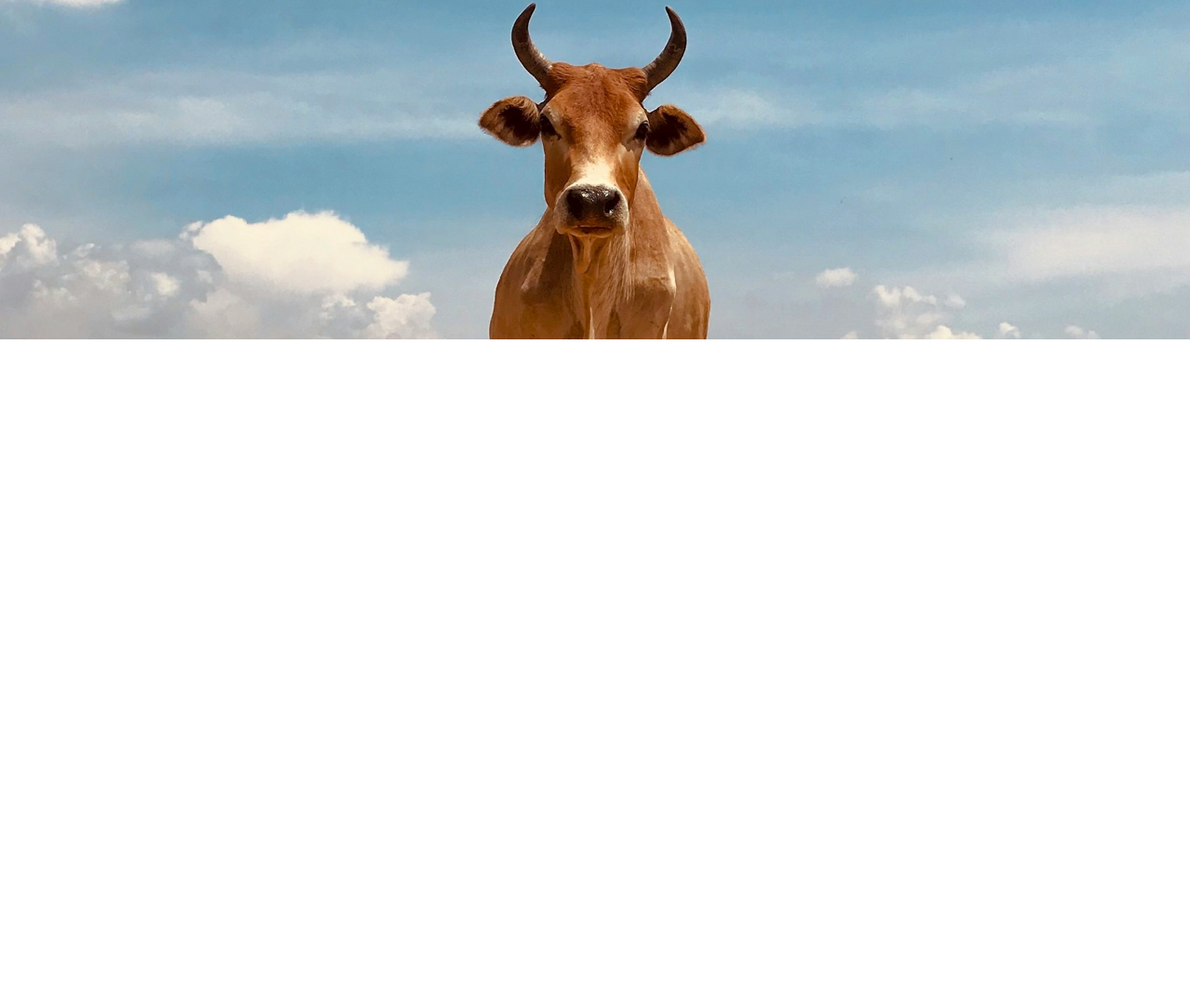
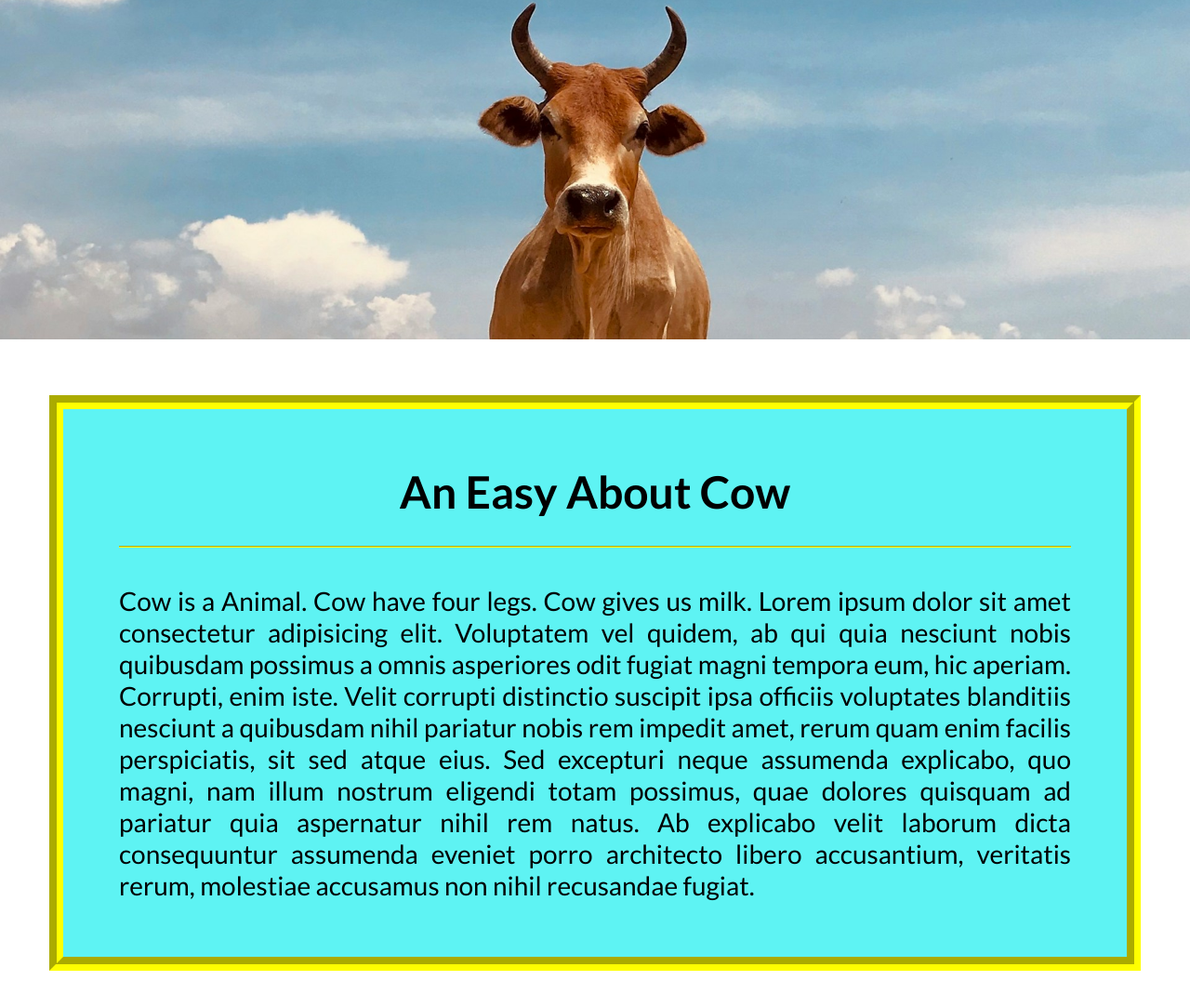
Before and after one commit to taibur171/conceptual-html-css-, a plain HTML site: page index.html in a window 1280 px wide. Shown: the part 435-1518 px from the top of the page at 93% size. Before the commit the page ends 800 px from the top, so only its background shows below. Drawn offline with Linux system fonts and the light colour scheme.

Commit message:
simple style

```diff
--- a/index.html
+++ b/index.html
@@ -14,5 +14,10 @@
     <div class="hero">
         <h1>The Cow</h1>
     </div>
+    <div class="article">
+        <!-- content -->
+        <h2>An Easy About Cow</h2>
+        <p>Cow is a Animal. Cow have four legs. <span>Cow gives us milk.</span> Lorem ipsum dolor sit amet consectetur adipisicing elit. Voluptatem vel quidem, ab qui quia nesciunt nobis quibusdam possimus a omnis asperiores odit fugiat magni tempora eum, hic aperiam. Corrupti, enim iste. Velit corrupti distinctio suscipit ipsa officiis voluptates blanditiis nesciunt a quibusdam nihil pariatur nobis rem impedit amet, rerum quam enim facilis perspiciatis, sit sed atque eius. Sed excepturi neque assumenda explicabo, quo magni, nam illum nostrum eligendi totam possimus, quae dolores quisquam ad pariatur quia aspernatur nihil rem natus. Ab explicabo velit laborum dicta consequuntur assumenda eveniet porro architecto libero accusantium, veritatis rerum, molestiae accusamus non nihil recusandae fugiat.</p>
+    </div>
 </body>
 </html>
--- a/styles/style.css
+++ b/styles/style.css
@@ -1,6 +1,8 @@
+@import url('https://fonts.googleapis.com/css2?family=Lato:ital,wght@0,100;0,300;0,400;0,700;0,900;1,100;1,300;1,400;1,700;1,900&display=swap');
 *{
     margin: 0;
     padding: 0;
+    font-family: "Lato", sans-serif;
 }
 .hero{
     background-image: url(../images/cow.jpg);
@@ -18,3 +20,32 @@
     word-spacing: 40px;
     letter-spacing: 20px;
 }
+.article{
+    text-align: justify;
+    width: 80%;
+    /* margin-left: auto;
+    margin-right: auto;
+    margin-top: 60px;
+    margin-bottom: 60px; */
+    margin: 60px auto;
+    background-color: rgba(18, 238, 238, 0.678);
+    padding: 60px;
+    border-width: 15px;
+    border-color: yellow;
+    border-style: groove;
+}
+.article h2{
+    text-align: center;
+    font-size: 48px;
+    border-color: yellow;
+    border-style: groove;
+    border-width: 2px;
+    border-top: 0;
+    border-left: 0;
+    border-right: 0;
+    padding-bottom: 30px;
+    margin-bottom: 40px;
+}
+.article p{
+    font-size: 28px;
+}
```
